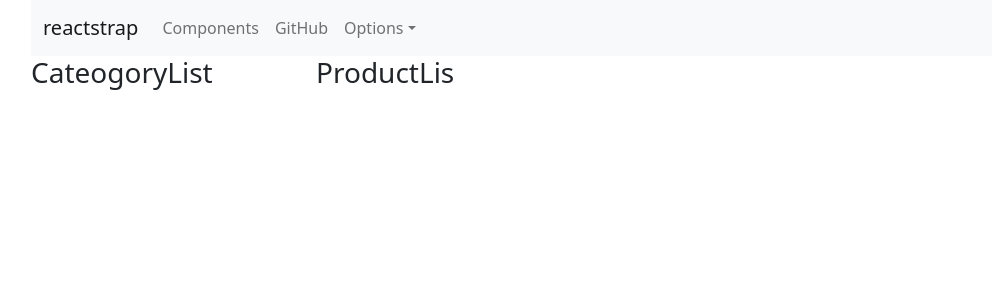
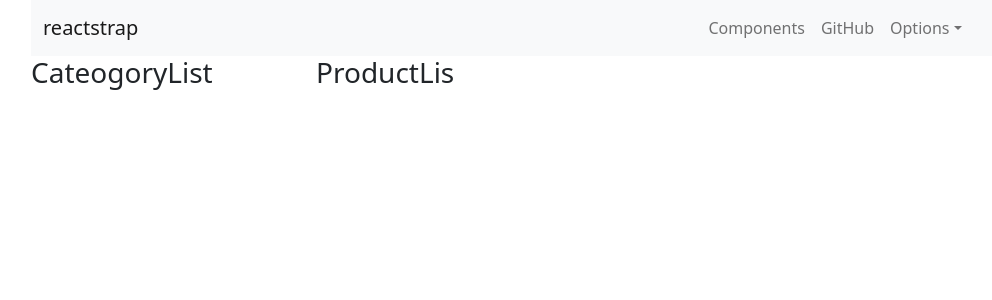
Before and after one commit to osmanbeshirov/redux_project, a React (Create React App) app: page / in a window 1280 px wide. Shown: the top 300 px of the page, without its empty margins (51-1043 px from the left). Built offline with nearby package versions, Linux system fonts and the light colour scheme.

Commit message:
navi style completed

```diff
--- a/src/component/navi/Navi.js
+++ b/src/component/navi/Navi.js
@@ -17,11 +17,12 @@ export default function Navi() {
                         reactstrap
                     </NavbarBrand>
                     <NavbarToggler onClick={function noRefCheck() { }} />
-                    <Collapse navbar>
+                    <Collapse navbar  style={{marginLeft: '50%'}}>
                         <Nav
                             className="me-auto"
                             navbar
                         >
+
                             <NavItem>
                                 <NavLink href="/components/">
                                     Components
```
